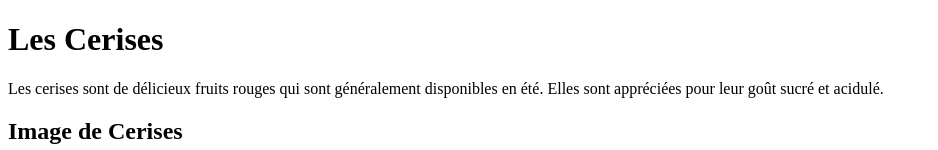
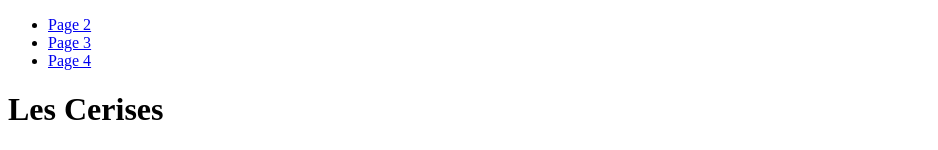
Before and after one commit to zahrachahi/tp1, a plain HTML site: page page6.html in a window 1280 px wide. Shown: the top 150 px of the page, without its empty margins (0-938 px from the left). Drawn offline with Linux system fonts and the light colour scheme.

Commit message:
page6.html bien faite avec menu

```diff
--- a/page6.html
+++ b/page6.html
@@ -5,6 +5,38 @@
     <title>Les Cerises</title>
 </head>
 <body>
+
+    <nav id="menu"></nav>
+
+    <script>
+        // Fonction pour créer le menu
+        function creerMenu() {
+            // Sélectionnez la balise nav avec l'identifiant "menu"
+            var menu = document.getElementById("menu");
+
+            // Créez une liste non ordonnée (ul)
+            var ul = document.createElement("ul");
+
+            // Créez les éléments de menu (li) avec des liens (a)
+            var pages = ["Page 2", "Page 3", "Page 4"];
+
+            for (var i = 0; i < pages.length; i++) {
+                var li = document.createElement("li");
+                var a = document.createElement("a");
+                a.href = "page" + (i + 2) + ".html"; // Lien vers les pages
+                a.textContent = pages[i];
+                li.appendChild(a);
+                ul.appendChild(li);
+            }
+
+            // Ajoutez la liste au menu
+            menu.appendChild(ul);
+        }
+
+        // Attachez la fonction de création du menu au chargement de la page
+        window.addEventListener("load", creerMenu);
+    </script>
+
     <h1>Les Cerises</h1>
     <p>Les cerises sont de délicieux fruits rouges qui sont généralement disponibles en été. Elles sont appréciées pour leur goût sucré et acidulé.</p>
 
```
